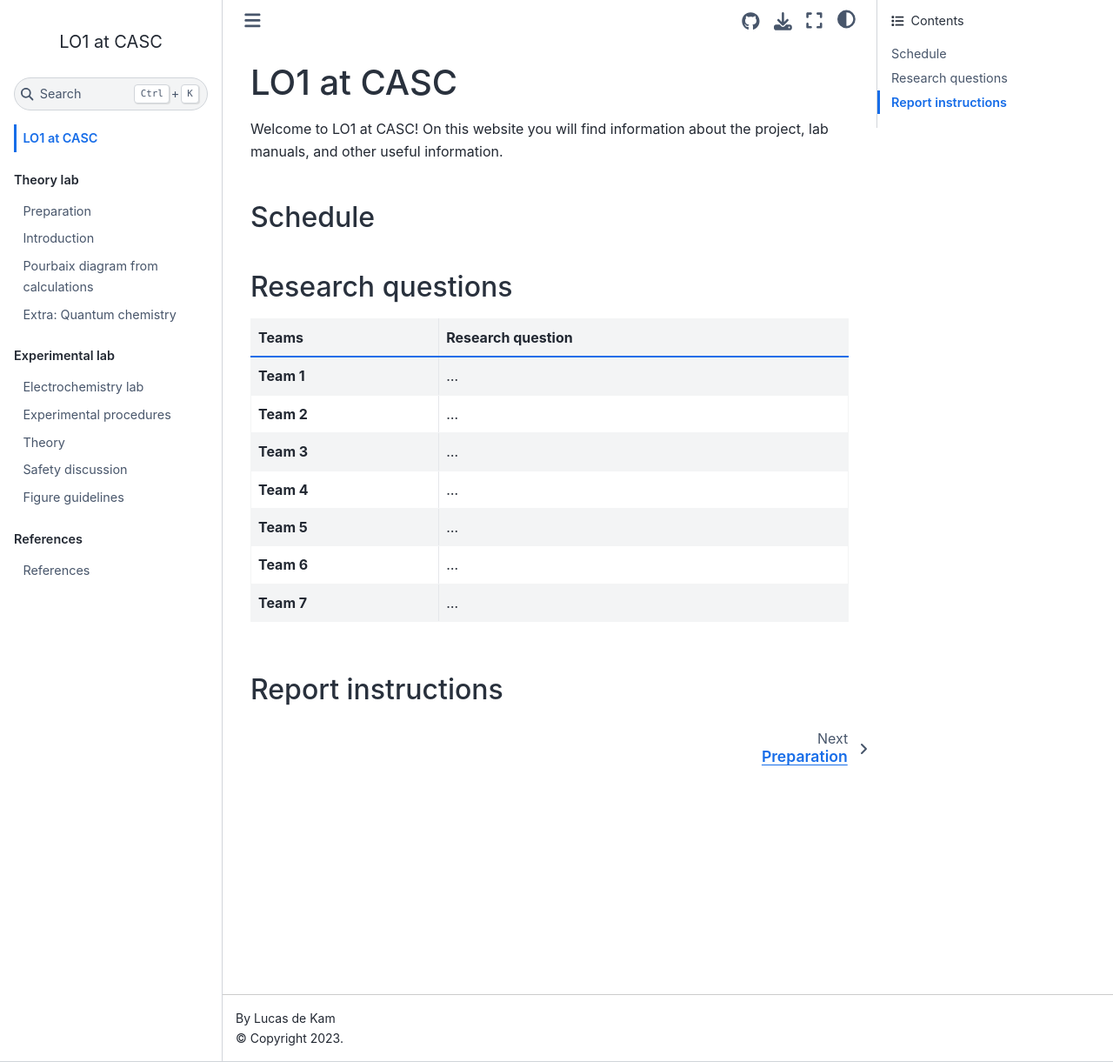
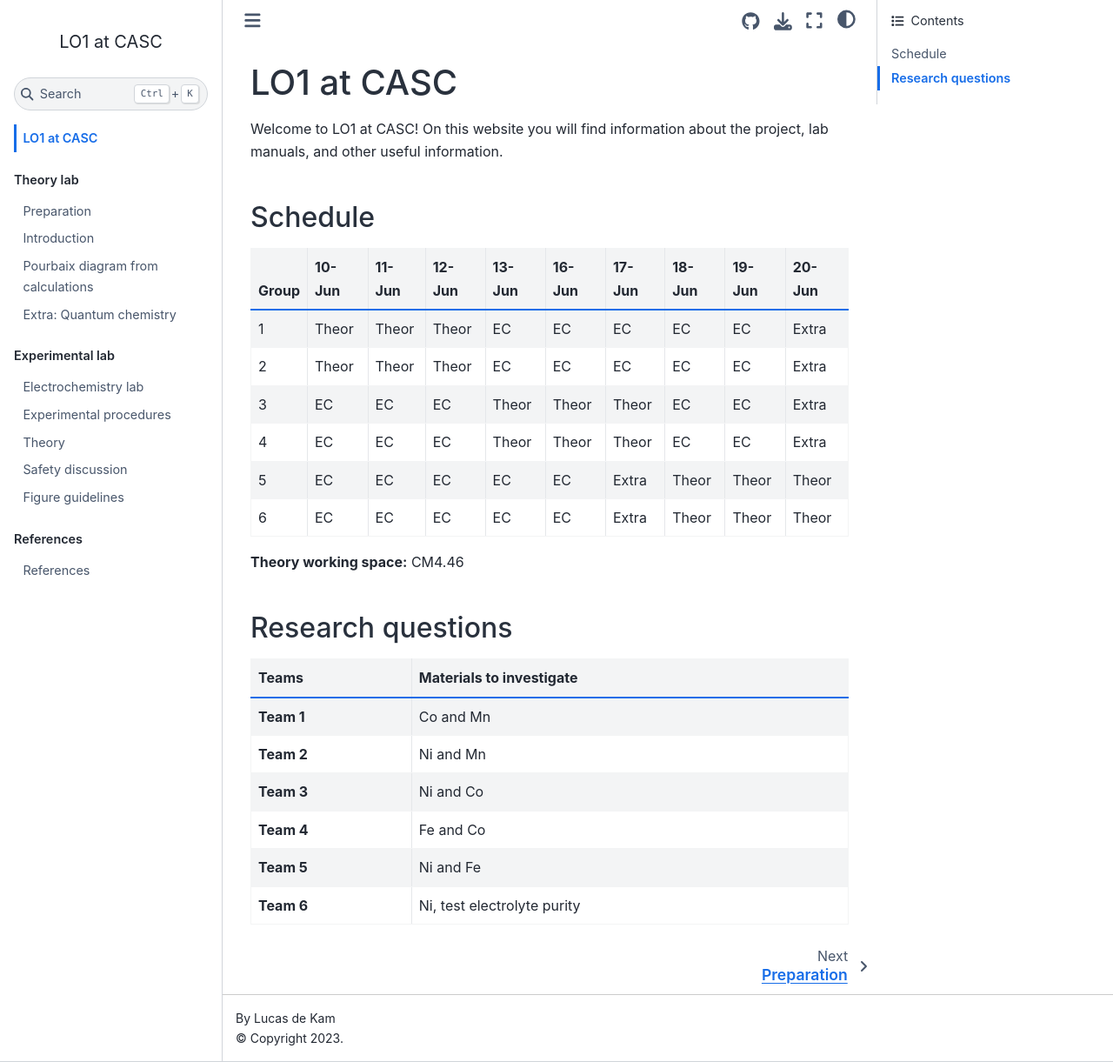
Before and after one commit to lucasdekam/lo1, a Jupyter Book: the page built from index.md, in a window 1280 px wide and 1221 px high. Shown: the whole window at 87% size. Built offline with Jupyter Book 1.0.4 settings and Sphinx 7.4.7 and the Sphinx Book theme 1.1.4, drawn with Linux system fonts in a browser that asks for light colours; pages that are not in the unit, such as notebooks, are missing from menus.

Commit message:
Update index.md

```diff
--- a/index.md
+++ b/index.md
@@ -5,18 +5,25 @@ Welcome to LO1 at CASC! On this website you will find information about the proj
 
 ## Schedule
 
+| Group | 10-Jun | 11-Jun | 12-Jun | 13-Jun | 16-Jun | 17-Jun | 18-Jun | 19-Jun | 20-Jun |
+|-------|--------|--------|--------|--------|--------|--------|--------|--------|--------|
+| 1     | Theor  | Theor  | Theor  | EC     | EC     | EC     | EC     | EC     | Extra  |
+| 2     | Theor  | Theor  | Theor  | EC     | EC     | EC     | EC     | EC     | Extra  |
+| 3     | EC     | EC     | EC     | Theor  | Theor  | Theor  | EC     | EC     | Extra  |
+| 4     | EC     | EC     | EC     | Theor  | Theor  | Theor  | EC     | EC     | Extra  |
+| 5     | EC     | EC     | EC     | EC     | EC     | Extra  | Theor  | Theor  | Theor  |
+| 6     | EC     | EC     | EC     | EC     | EC     | Extra  | Theor  | Theor  | Theor  |
+
+**Theory working space:** CM4.46
+
 
 ## Research questions
 
-| Teams | Research question |
-|-------------------|-----------------------------------------------------------------------------------------------------------------------------------------------------------------------------------|
-| **Team 1** |    ... |
-| **Team 2** |    ... |
-| **Team 3** |    ... |
-| **Team 4** |    ... |
-| **Team 5** |    ... |
-| **Team 6** |    ... |
-| **Team 7** |    ... |
-
-
-## Report instructions
+| Teams      | Materials to investigate         |
+|------------|----------------------------------|
+| **Team 1** |    Co and Mn                     |
+| **Team 2** |    Ni and Mn                     |
+| **Team 3** |    Ni and Co                     |
+| **Team 4** |    Fe and Co                     |
+| **Team 5** |    Ni and Fe                     |
+| **Team 6** |    Ni, test electrolyte purity   |
```
